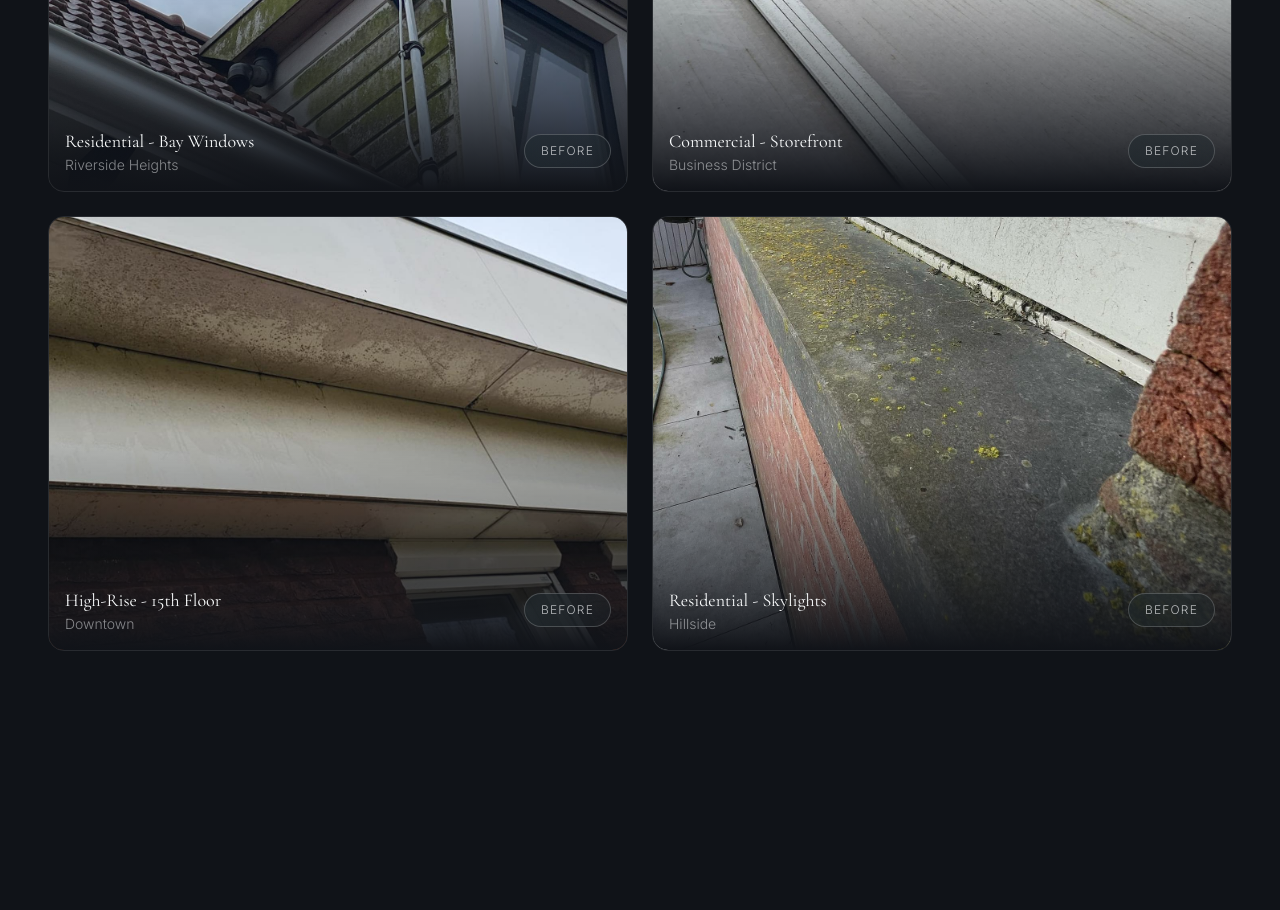
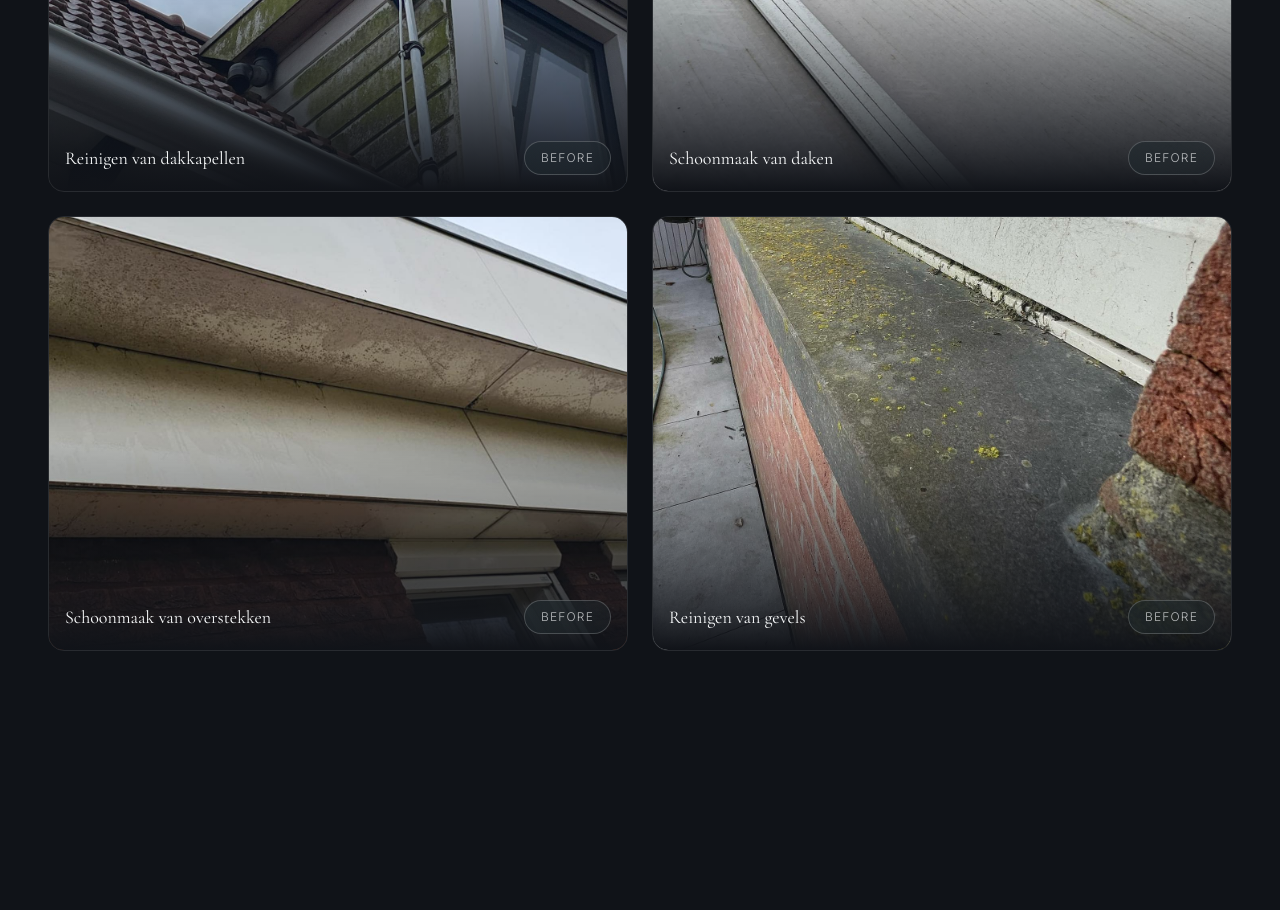
Before and after one commit to Mejrifx/window-cleaning-main, a React (Vite) app: page / in a window 1280 px wide. Shown: the part 2980-3890 px from the top of the page. Built offline with nearby package versions, Linux system fonts and the light colour scheme; the HTML template or start-up script is replaced by a standard one.

Commit message:
Improve light mode text readability, update gallery descriptions to Dutch, change services header text

```diff
--- a/src/components/Gallery.tsx
+++ b/src/components/Gallery.tsx
@@ -16,29 +16,29 @@ const galleryItems = [
     id: 1,
     before: before1,
     after: after1,
-    title: 'Residential - Bay Windows',
-    location: 'Riverside Heights',
+    title: 'Reinigen van dakkapellen',
+    location: '',
   },
   {
     id: 2,
     before: before2,
     after: after2,
-    title: 'Commercial - Storefront',
-    location: 'Business District',
+    title: 'Schoonmaak van daken',
+    location: '',
   },
   {
     id: 3,
     before: before3,
     after: after3,
-    title: 'High-Rise - 15th Floor',
-    location: 'Downtown',
+    title: 'Schoonmaak van overstekken',
+    location: '',
   },
   {
     id: 4,
     before: before4,
     after: after4,
-    title: 'Residential - Skylights',
-    location: 'Hillside',
+    title: 'Reinigen van gevels',
+    location: '',
   },
 ];
 
@@ -114,7 +114,7 @@ const Gallery = () => {
                   <div className="flex items-center justify-between">
                     <div>
                       <p className="text-frost font-display text-lg">{item.title}</p>
-                      <p className="text-frost/50 text-sm font-light">{item.location}</p>
+                      {item.location && <p className="text-frost/50 text-sm font-light">{item.location}</p>}
                     </div>
                     <div className={`px-4 py-2 rounded-full glass border text-xs tracking-widest uppercase font-light transition-all duration-300 ${
                       showAfter[item.id]
--- a/src/index.css
+++ b/src/index.css
@@ -74,16 +74,16 @@
   .light {
     /* Luxury light theme - cream/ivory base */
     --background: 40 20% 98%;
-    --foreground: 220 20% 15%;
+    --foreground: 220 20% 8%;
 
     --card: 40 15% 96%;
-    --card-foreground: 220 20% 15%;
+    --card-foreground: 220 20% 8%;
 
     --popover: 40 15% 97%;
-    --popover-foreground: 220 20% 15%;
+    --popover-foreground: 220 20% 8%;
 
     /* Chrome/silver primary - darker for light mode */
-    --primary: 220 20% 25%;
+    --primary: 220 20% 20%;
     --primary-foreground: 40 20% 98%;
 
     /* Glass accent - deeper blue for light mode */
@@ -91,7 +91,7 @@
     --secondary-foreground: 40 20% 98%;
 
     --muted: 40 10% 85%;
-    --muted-foreground: 220 15% 40%;
+    --muted-foreground: 220 15% 25%;
 
     /* Golden hour accent - same */
     --accent: 35 80% 55%;
@@ -105,14 +105,14 @@
     --ring: 200 40% 50%;
 
     /* Custom luxury tokens for light mode */
-    --chrome: 220 20% 30%;
-    --chrome-dim: 220 15% 50%;
+    --chrome: 220 20% 20%;
+    --chrome-dim: 220 15% 35%;
     --glass: 200 30% 20%;
     --glass-dark: 200 20% 85%;
     --golden: 35 80% 55%;
     --golden-glow: 35 100% 65%;
-    --frost: 220 20% 15%;
-    --ice: 220 20% 25%;
+    --frost: 220 20% 8%;
+    --ice: 220 20% 15%;
 
     /* Gradients for light mode */
     --gradient-chrome: linear-gradient(135deg, hsl(220 20% 35%) 0%, hsl(220 15% 25%) 50%, hsl(220 20% 30%) 100%);
--- a/src/lib/i18n.ts
+++ b/src/lib/i18n.ts
@@ -241,7 +241,7 @@ export const translations: Record<Language, Translations> = {
 
     servicesTitle: 'Onze Diensten',
     servicesSubtitle: 'Professionele ramenreiniging op maat van uw behoeften',
-    servicesHeader: 'Precisie Gemaakte Zorg',
+    servicesHeader: 'Hoe kunnen we u helpen?',
     residentialTitle: 'Voor alle privewoningen',
     residentialSubtitle: 'Privé Landgoederen & Woningen',
     residentialDesc: 'Beschikbaar in regio West Zeeuws Vlaanderen',
```
